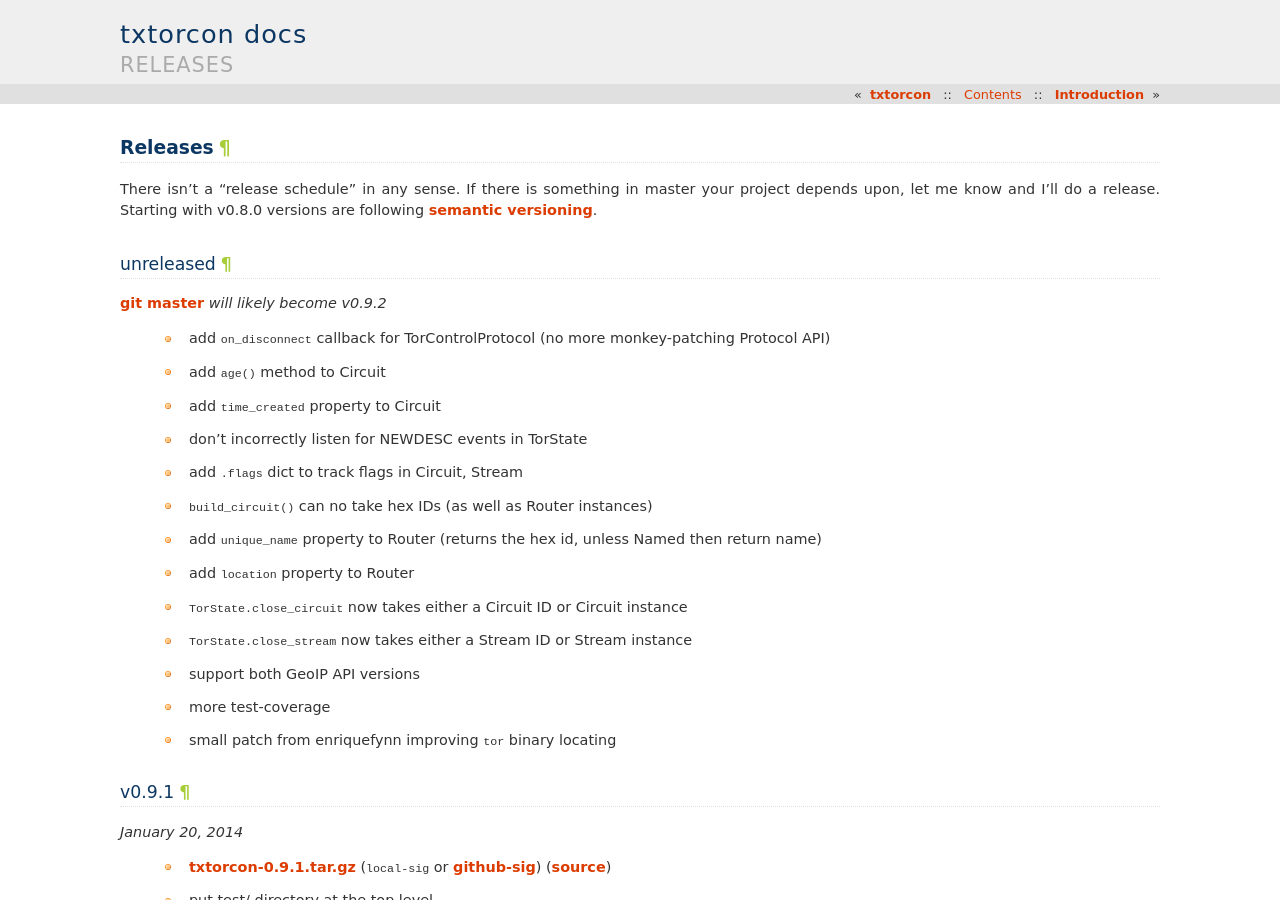
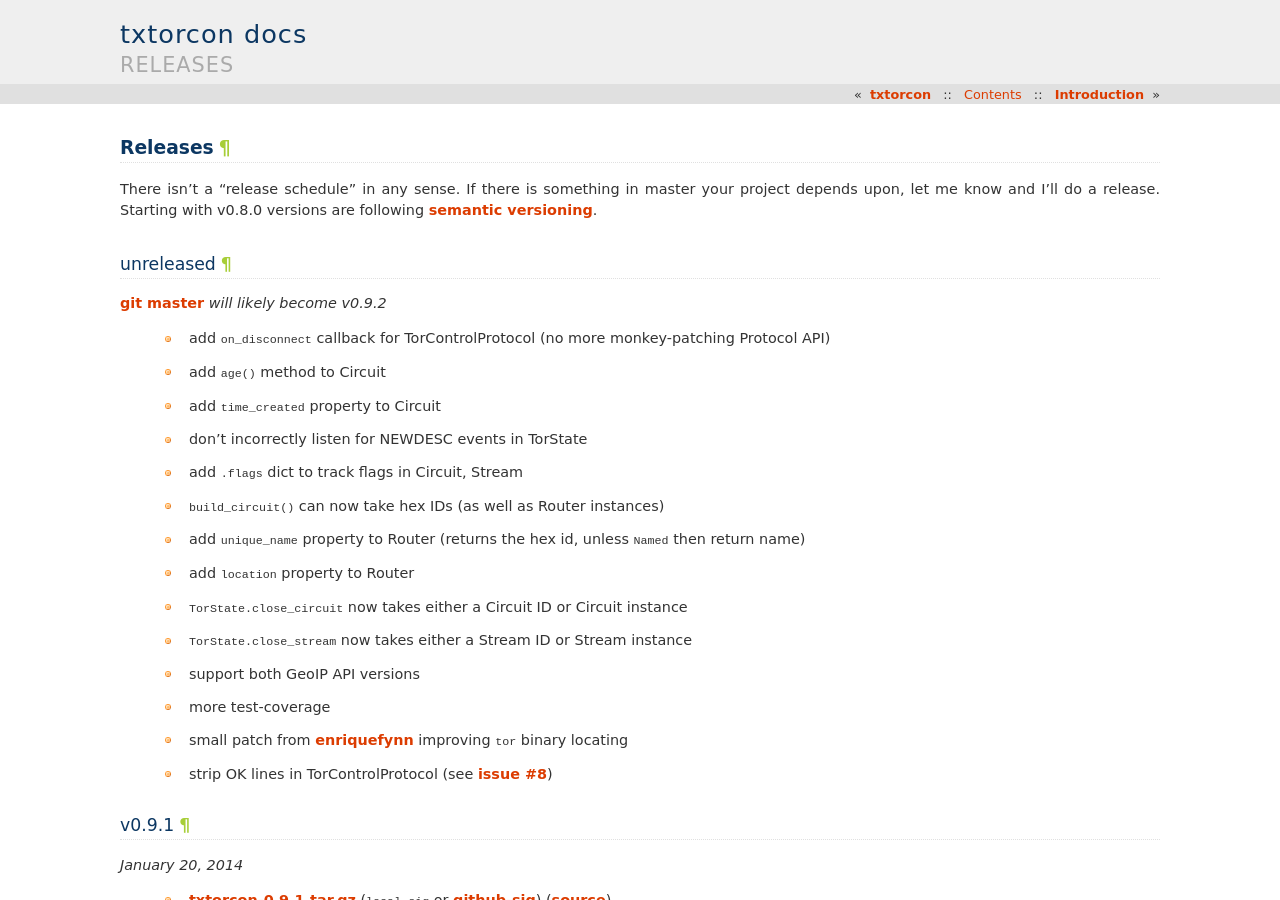
Before and after one commit to meejah/txtorcon, a Sphinx documentation site: the page built from docs/releases.rst, in a window 1280 px wide and 900 px high. Built offline with Sphinx 7.4.7, drawn with Linux system fonts in a browser that asks for light colours.

Commit message:
documentation tweaks

```diff
--- a/docs/index.rst
+++ b/docs/index.rst
@@ -46,7 +46,7 @@
     :target: https://coveralls.io/r/meejah/txtorcon
 
 .. image:: https://pypip.in/d/txtorcon/badge.png
-    :target: https://crate.io/packages/txtorcon
+    :target: https://pypi.python.org/pypi/txtorcon
 
 
 Getting txtorcon:
--- a/docs/releases.rst
+++ b/docs/releases.rst
@@ -16,14 +16,15 @@
  * add ``time_created`` property to Circuit
  * don't incorrectly listen for NEWDESC events in TorState
  * add ``.flags`` dict to track flags in Circuit, Stream
- * ``build_circuit()`` can no take hex IDs (as well as Router instances)
- * add ``unique_name`` property to Router (returns the hex id, unless Named then return name)
+ * ``build_circuit()`` can now take hex IDs (as well as Router instances)
+ * add ``unique_name`` property to Router (returns the hex id, unless ``Named`` then return name)
  * add ``location`` property to Router
  * ``TorState.close_circuit`` now takes either a Circuit ID or Circuit instance
  * ``TorState.close_stream`` now takes either a Stream ID or Stream instance
  * support both GeoIP API versions
  * more test-coverage
- * small patch from enriquefynn improving ``tor`` binary locating
+ * small patch from `enriquefynn <https://github.com/enriquefynn>`_ improving ``tor`` binary locating
+ * strip OK lines in TorControlProtocol (see `issue #8 <https://github.com/meejah/txtorcon/issues/8>`_)
 
 
 v0.9.1
```
